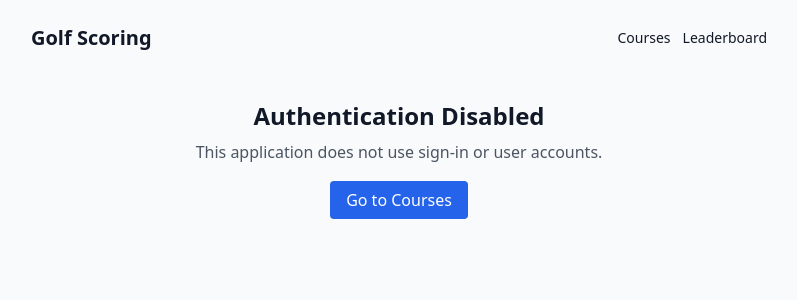
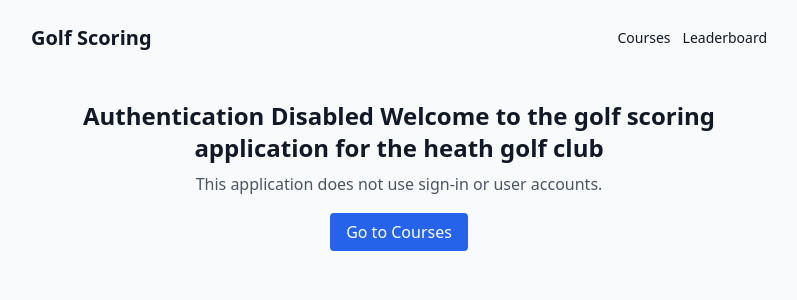
Before and after one commit to seamusmcevoybeechmount-coder/golf-scoring-app, a Next.js app: page /auth in a window 1280 px wide. Shown: the top 300 px of the page, without its empty margins (241-1038 px from the left). Built offline with nearby package versions, Linux system fonts and the light colour scheme.

Commit message:
Update page.tsx

```diff
--- a/app/auth/page.tsx
+++ b/app/auth/page.tsx
@@ -3,7 +3,7 @@ export const dynamic = "force-dynamic";
 export default function Page() {
   return (
     <div className="p-6 text-center">
-      <h1 className="text-2xl font-bold">Authentication Disabled</h1>
+      <h1 className="text-2xl font-bold">Authentication Disabled Welcome to the golf scoring application for the heath golf club</h1>
       <p className="mt-2 text-gray-600">
         This application does not use sign-in or user accounts.
       </p>
```
